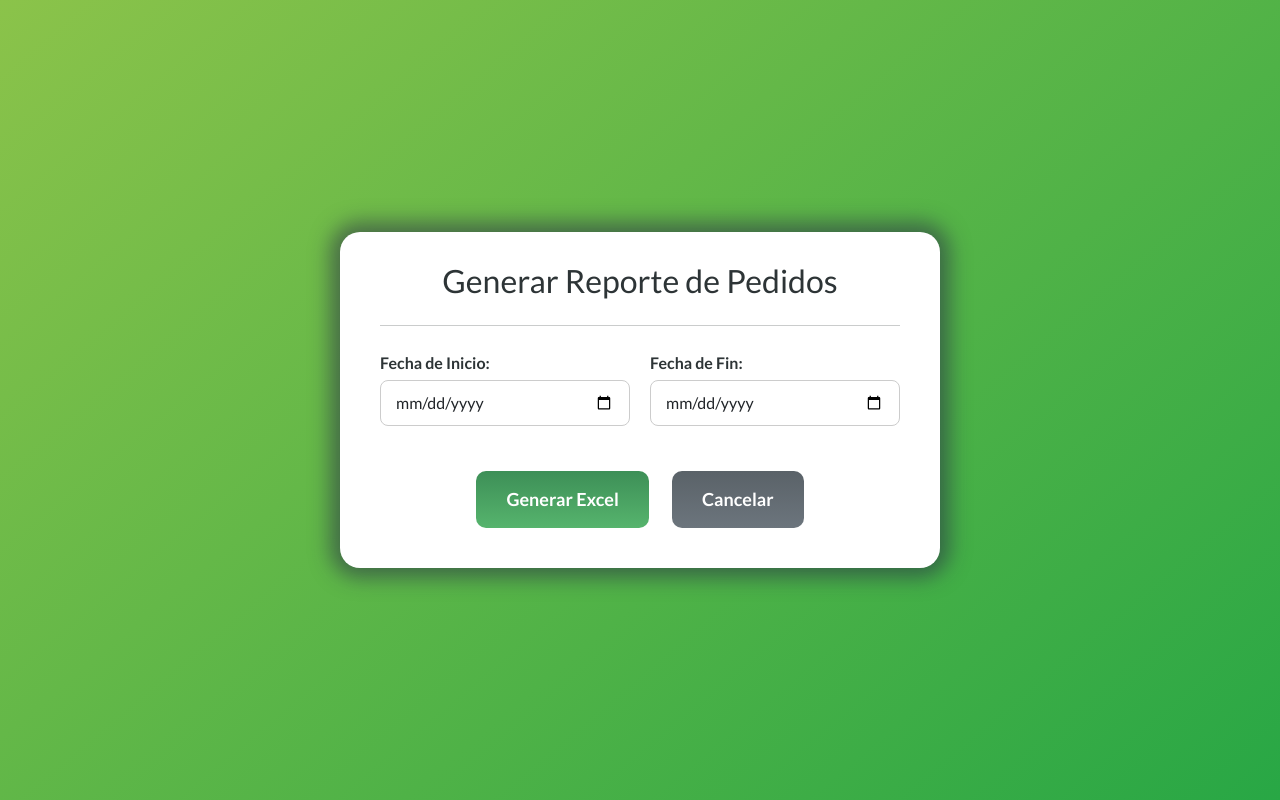
After one commit to Cvvs8/Eklat, a Flask app: page /reportes in a window 1280 px wide. The commit adds this page. Run offline with Flask 3, Linux system fonts and the light colour scheme; the visitor is signed in with stand-in values (Sample User, id 1); parts of the project's set-up code (start-up, migrations or seed data) failed here and were passed over; some libraries are stand-ins or nearby versions.

Commit message:
reportes

```diff
--- a/app.py
+++ b/app.py
@@ -1313,6 +1313,11 @@ def rotulo(cliente_id):
     except Exception as e:
         return f"Error en la consulta: {str(e)}"
 
+@app.route('/reportes')
+@auditor_required
+def vista_reportes():
+    return render_template('reportes.html')
+
 
 
 
--- a/templates/Menu.html
+++ b/templates/Menu.html
@@ -94,6 +94,7 @@
             <a href="{{ url_for('consulta_unificada') }}" class="btn">Consultar Orden</a>
             <!-- Mostrar la opción de auditoría solo si el usuario es auditor -->
             {% if session['role'] == 'auditor' %}
+            <a href="{{ url_for('vista_reportes') }}" class="btn btn-primary">Generar Reporte de Pedidos</a>
             <a href="{{ url_for('ver_auditoria') }}" class="btn">Auditoría</a>
             {% endif %}
         </div>
--- /dev/null
+++ b/templates/reportes.html
@@ -0,0 +1,189 @@
+<!DOCTYPE html>
+<html lang="es">
+<head>
+    <meta charset="UTF-8">
+    <meta name="viewport" content="width=device-width, initial-scale=1.0">
+    <title>Generar Reporte de Pedidos</title>
+
+    <link rel="preconnect" href="https://fonts.googleapis.com">
+    <link rel="preconnect" href="https://fonts.gstatic.com" crossorigin>
+    <link href="https://fonts.googleapis.com/css2?family=Lato:wght@400;700&display=swap" rel="stylesheet">
+
+    <link href="https://cdn.jsdelivr.net/npm/bootstrap@5.1.3/dist/css/bootstrap.min.css" rel="stylesheet">
+
+    <style>
+        :root {
+            --primary-color: #28a745; /* Verde intenso */
+            --secondary-color: #8bc34a; /* Verde claro */
+            --background-gradient: linear-gradient(140deg, var(--secondary-color), var(--primary-color));
+            --text-color: #2d3436; /* Verde oscuro para el texto */
+            --accent-color: #20c997; /* Verde menta */
+            --font-family: 'Lato', sans-serif;
+        }
+
+        * {
+            margin: 0;
+            padding: 0;
+            box-sizing: border-box;
+        }
+
+        body {
+            display: flex;
+            justify-content: center;
+            align-items: center;
+            min-height: 100vh; /* Usar min-height para permitir scroll si el contenido es largo */
+            background-image: var(--background-gradient);
+            font-family: var(--font-family);
+            color: var(--text-color); /* Establecer color de texto base */
+            padding: 20px; /* Añadir padding por si el container es muy alto */
+        }
+
+        .container {
+            text-align: center;
+            background-color: white;
+            padding: 30px 40px; /* Ajustar padding */
+            border-radius: 20px;
+            box-shadow: 0 0 20px 10px rgba(38, 38, 69, 0.52);
+            width: 90%;
+            max-width: 600px;
+        }
+
+        h1 {
+            color: var(--text-color);
+            font-size: 2rem;
+            margin-bottom: 25px; /* Aumentar margen */
+        }
+
+        /* Estilo para los botones personalizados */
+        .btn-custom { /* Cambiado de .btn a .btn-custom para evitar conflicto total con Bootstrap */
+            display: inline-block;
+            margin: 10px;
+            padding: 15px 30px;
+            font-size: 18px;
+            font-weight: bold;
+            color: white;
+            background: linear-gradient(0deg, rgba(86, 180, 109, 1) 0%, rgba(61, 143, 87, 1) 100%);
+            border: none;
+            border-radius: 10px;
+            text-decoration: none;
+            cursor: pointer;
+            transition: all 0.3s ease;
+        }
+
+        .btn-custom:hover {
+            background: var(--accent-color);
+            box-shadow: 0 4px 6px rgba(0, 0, 0, 0.2);
+            color: white; /* Asegurar que el texto siga siendo blanco */
+        }
+
+        /* Estilo específico para botón tipo submit si es necesario */
+        .btn-submit {
+             /* Hereda de btn-custom por defecto, puedes añadir más estilos si quieres */
+        }
+
+        /* Estilo específico para botón tipo enlace (Cancelar) */
+        .btn-cancel {
+             /* Puedes darle otro color si quieres, por ejemplo: */
+             background: linear-gradient(0deg, #6c757d 0%, #5a6268 100%); /* Gris */
+        }
+        .btn-cancel:hover {
+             background: #5a6268;
+        }
+
+
+        .logo img {
+            max-width: 150px; /* Reducir un poco si es necesario */
+            margin-bottom: 20px;
+        }
+
+        /* Estilos para el formulario */
+        .form-label {
+            display: block; /* Asegurar que la etiqueta esté sobre el input */
+            margin-bottom: 5px;
+            font-weight: bold;
+            text-align: left; /* Alinear etiquetas a la izquierda */
+            color: var(--text-color);
+        }
+
+        .form-control {
+            width: 100%;
+            padding: 10px 15px;
+            margin-bottom: 15px; /* Espacio debajo de cada input */
+            border: 1px solid #ccc;
+            border-radius: 8px;
+            font-family: var(--font-family);
+            font-size: 1rem;
+        }
+
+        .form-row {
+            display: flex;
+            gap: 20px; /* Espacio entre columnas del formulario */
+            margin-bottom: 15px;
+        }
+
+        .form-col {
+            flex: 1; /* Cada columna toma el mismo espacio */
+        }
+
+        /* Para pantallas pequeñas, hacer que las columnas del formulario se apilen */
+        @media (max-width: 576px) {
+            .form-row {
+                flex-direction: column;
+                gap: 0; /* Quitar espacio entre columnas apiladas */
+            }
+             .container {
+                 padding: 20px; /* Menos padding en móviles */
+            }
+             h1 {
+                 font-size: 1.5rem; /* Título más pequeño */
+            }
+            .btn-custom {
+                padding: 12px 25px;
+                font-size: 16px;
+            }
+        }
+
+        /* Estilos para mensajes flash (si usas Bootstrap para ellos) */
+        .alert {
+             margin-top: 15px;
+             text-align: left;
+        }
+
+    </style>
+</head>
+<body>
+    <div class="container">
+        <h1>Generar Reporte de Pedidos</h1>
+        <hr style="margin-bottom: 25px;">
+
+        {% with messages = get_flashed_messages(with_categories=true) %}
+            {% if messages %}
+                {% for category, message in messages %}
+                    <div class="alert alert-{{ category }} alert-dismissible fade show" role="alert">
+                        {{ message }}
+                        <button type="button" class="btn-close" data-bs-dismiss="alert" aria-label="Close"></button>
+                    </div>
+                {% endfor %}
+            {% endif %}
+        {% endwith %}
+
+        <form action="{{ url_for('generar_reporte_excel') }}" method="POST">
+            <div class="form-row">
+                <div class="form-col">
+                    <label for="start_date" class="form-label">Fecha de Inicio:</label>
+                    <input type="date" class="form-control" id="start_date" name="start_date" required>
+                </div>
+                <div class="form-col">
+                    <label for="end_date" class="form-label">Fecha de Fin:</label>
+                    <input type="date" class="form-control" id="end_date" name="end_date" required>
+                </div>
+            </div>
+            <div style="margin-top: 20px;"> <button type="submit" class="btn-custom btn-submit">Generar Excel</button>
+                <a href="{{ url_for('menu') }}" class="btn-custom btn-cancel">Cancelar</a>
+            </div>
+        </form>
+    </div>
+
+    <script src="https://cdn.jsdelivr.net/npm/bootstrap@5.1.3/dist/js/bootstrap.bundle.min.js"></script>
+</body>
+</html>
```
